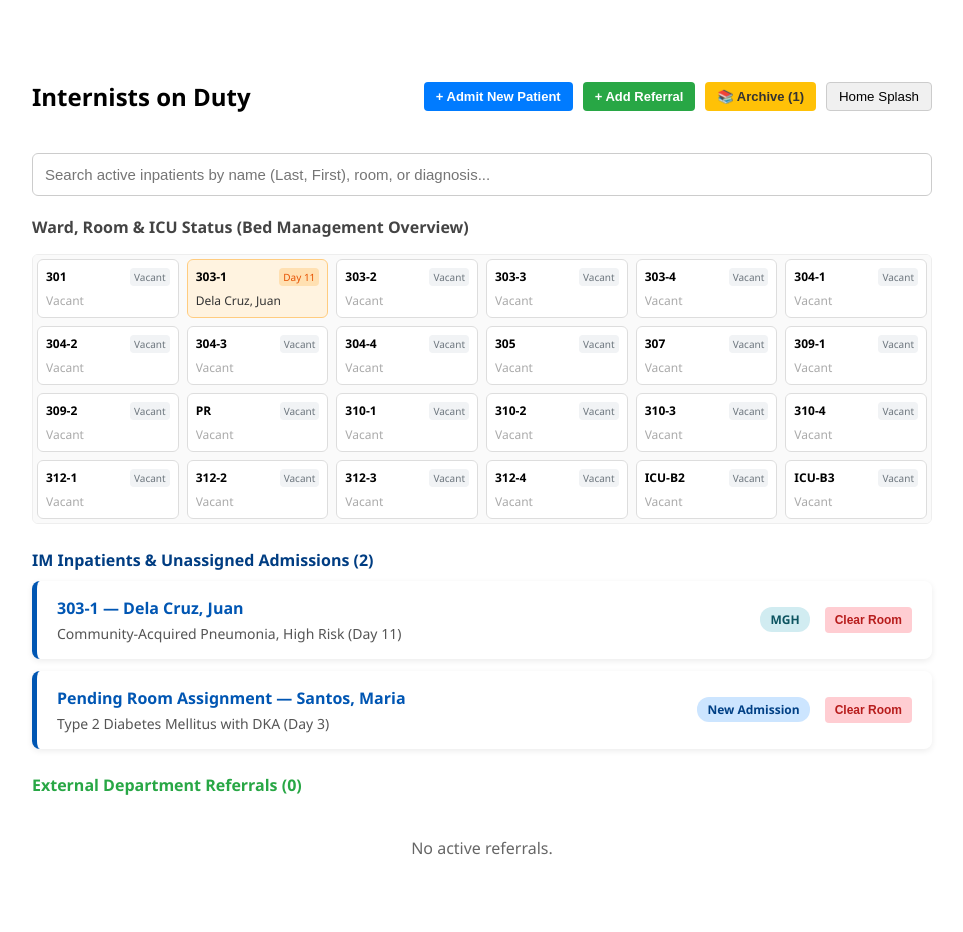
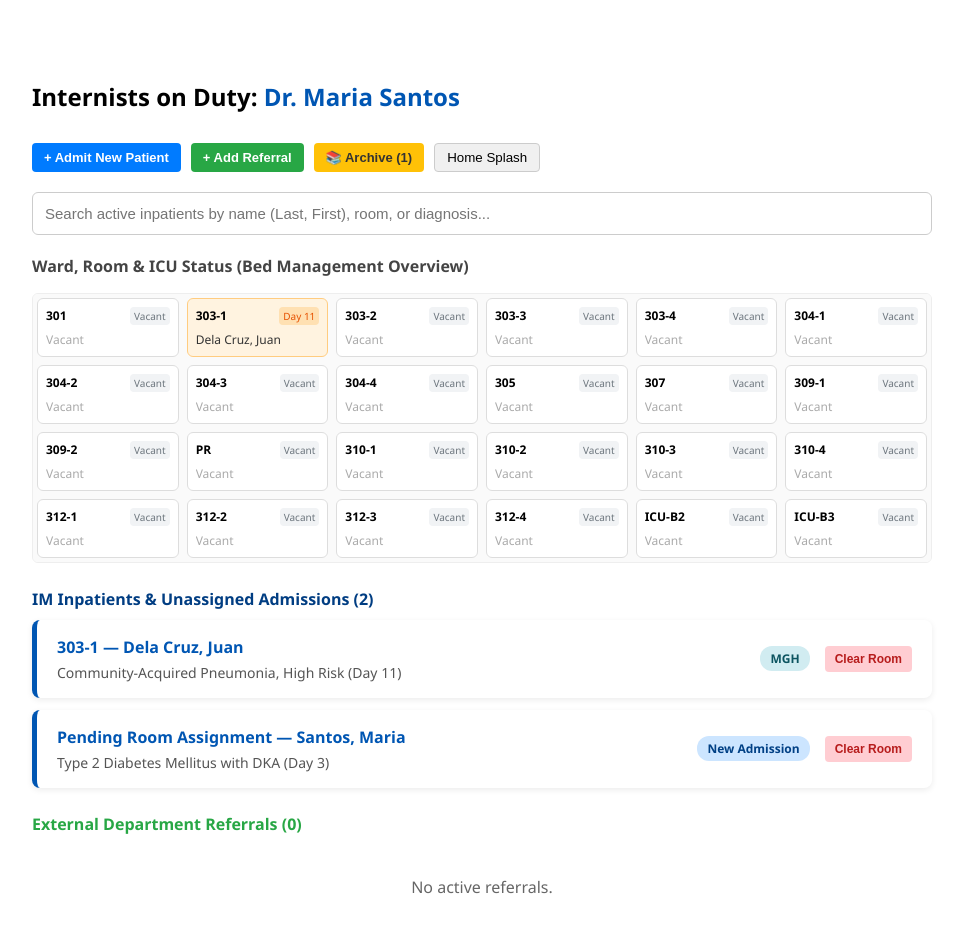
Before and after one commit to tdvsmd-droid/hospital-census, a React (Vite) app: page / in a window 1280 px wide. Both pictures are taken after a click on the button "Enter Daily Census". Shown: the top 932 px of the page, without its empty margins (158-1121 px from the left). Built offline with nearby package versions, Linux system fonts and the light colour scheme.

Commit message:
IM on Duty will not revert back to default

```diff
--- a/src/App.jsx
+++ b/src/App.jsx
@@ -6,11 +6,19 @@ export default function App() {
   const [selectedPatient, setSelectedPatient] = useState(null);
   const [searchQuery, setSearchQuery] = useState('');
 
-  // Date and Internist on Duty state for the Splash screen
+  // Date and Internist on Duty state for the Splash screen (now persistent!)
   const [currentDateString, setCurrentDateString] = useState('');
-  const [internistOnDuty, setInternistOnDuty] = useState('Dr. Maria Santos');
+  const [internistOnDuty, setInternistOnDuty] = useState(() => {
+    const savedInternist = localStorage.getItem('jrrmdh_internist');
+    return savedInternist ? savedInternist : 'Dr. Maria Santos';
+  });
   const [isEditingInternist, setIsEditingInternist] = useState(false);
   const [tempInternist, setTempInternist] = useState('');
+
+  // Save Internist on Duty to localStorage whenever it changes
+  useEffect(() => {
+    localStorage.setItem('jrrmdh_internist', internistOnDuty);
+  }, [internistOnDuty]);
 
   // Modal states for admissions/referrals
   const [isModalOpen, setIsModalOpen] = useState(false);
@@ -723,7 +731,7 @@ export default function App() {
   return (
     <div style={styles.container}>
       <div style={styles.headerRow}>
-        <h2>Internists on Duty</h2>
+        <h2>Internists on Duty: <span style={{ color: '#0056b3' }}>{internistOnDuty}</span></h2>
         <div style={{ display: 'flex', gap: '10px', flexWrap: 'wrap' }}>
           <button style={styles.admitNewButton} onClick={openNewAdmissionModal}>
             + Admit New Patient
```
